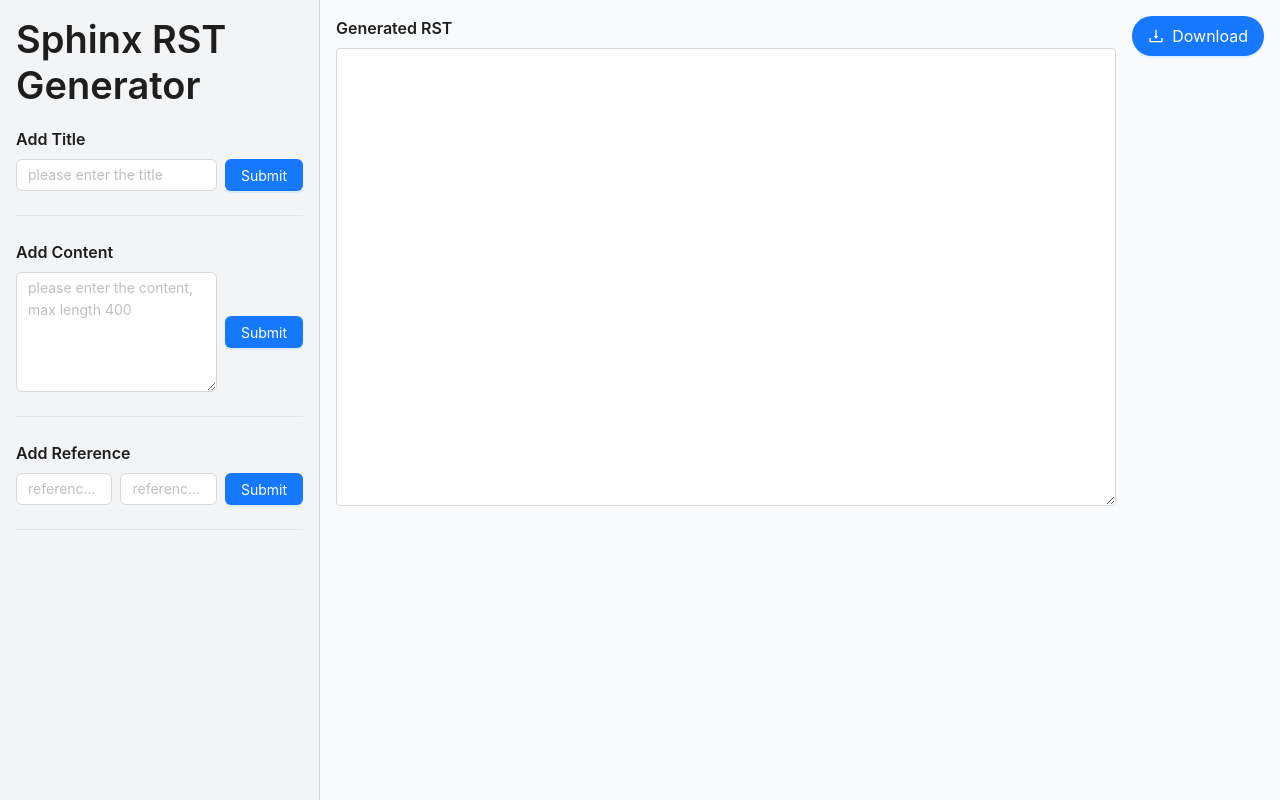
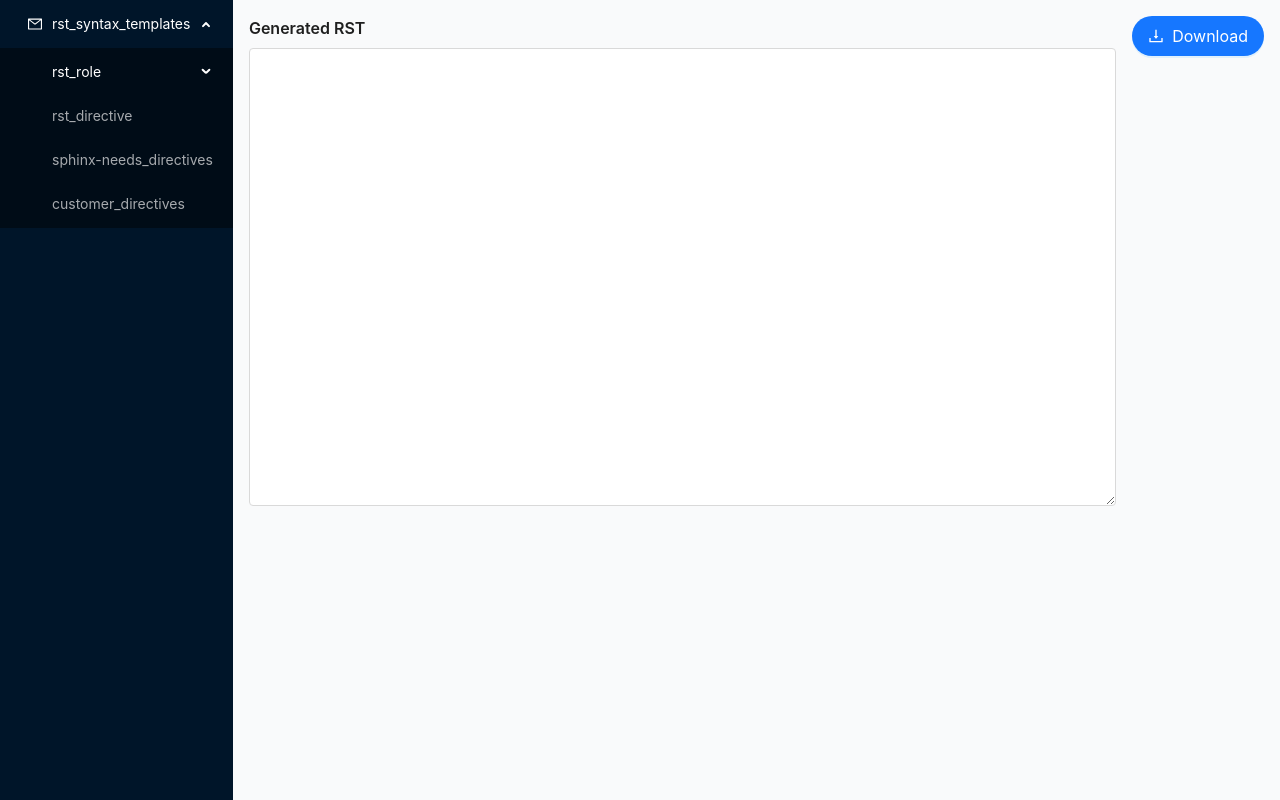
Before and after one commit to Miramila/Document_writing_sphinx, a React (Create React App) app in the folder frontend/: page / in a window 1280 px wide. Built offline with nearby package versions, Linux system fonts and the light colour scheme.

Commit message:
add sidebar and text-selected function

```diff
--- a/frontend/src/App.css
+++ b/frontend/src/App.css
@@ -1,31 +1,25 @@
 .App {
   text-align: center;
+  display: flex;
+  height: 100vh; /* Full height */
 }
 
 .App-logo {
-  height: 40vmin;
-  pointer-events: none;
+  color: #61dafb;
 }
 
-@media (prefers-reduced-motion: no-preference) {
-  .App-logo {
-    animation: App-logo-spin infinite 20s linear;
-  }
+.sidebar {
+  width: 256px; /* Fixed width for the sidebar */
+  height: 100vh; /* Full height */
+  padding-top: 20px;
+  border-right: 1px solid #e2e8f0;
+  background-color: #f7fafc;
 }
 
-.App-header {
-  background-color: #282c34;
-  min-height: 100vh;
-  display: flex;
-  flex-direction: column;
-  align-items: center;
-  justify-content: center;
-  font-size: calc(10px + 2vmin);
-  color: white;
-}
-
-.App-link {
-  color: #61dafb;
+.main-content {
+  flex-grow: 1; /* Take up the remaining space */
+  padding: 1rem;
+  background-color: #f7fafc;
 }
 
 @keyframes App-logo-spin {
--- a/frontend/src/App.js
+++ b/frontend/src/App.js
@@ -1,13 +1,12 @@
-import React, { useState, useEffect, useRef } from "react";
+import React, { useState, useRef } from "react";
 import axiosInstance from "./axiosInstance";
-import { Button, Divider, Input, Space, Typography } from "antd";
+import { Button, Input, Typography } from "antd";
 import { DownloadOutlined } from "@ant-design/icons";
+import Sidebar from "./components/Sidebar";
+import "./App.css";
 
 function App() {
   const { TextArea } = Input;
-  const [title, setTitle] = useState("");
-  const [content, setContent] = useState("");
-  const [reference, setReference] = useState({ name: "", link: "" });
   const [rstDocument, setRstDocument] = useState("");
   const textAreaRef = useRef(null);
 
@@ -27,22 +26,22 @@
     }, 0);
   };
 
-  const addTitle = () => {
-    const rstTitle = `${title}\n${"=".repeat(title.length)}\n`;
-    insertAtCursor(rstTitle);
-    setTitle("");
-  };
+  const formatSelectedText = async (formatType) => {
+    const textArea = textAreaRef.current.resizableTextArea.textArea;
+    const startPos = textArea.selectionStart;
+    const endPos = textArea.selectionEnd;
+    const selectedText = textArea.value.substring(startPos, endPos);
 
-  const addContent = () => {
-    const rstContent = `${content}\n`;
-    insertAtCursor(rstContent);
-    setContent("");
-  };
-
-  const addReference = () => {
-    const rstReference = `.. _${reference.name}: ${reference.link}\n`;
-    insertAtCursor(rstReference);
-    setReference({ name: "", link: "" });
+    try {
+      const response = await axiosInstance.post('/format', {
+        text: selectedText,
+        format_type: formatType
+      });
+      const formattedText = response.data.formatted_text;
+      insertAtCursor(formattedText);
+    } catch (error) {
+      console.error('Error formatting text:', error);
+    }
   };
 
   const generateRst = async () => {
@@ -61,61 +60,9 @@
   };
 
   return (
-    <div className="flex h-screen bg-gray-200">
-      <div className="w-1/4 p-4 border-r border-gray-300 bg-gray-100">
-        <Typography.Title level={1}>Sphinx RST Generator</Typography.Title>
-        <Typography.Title level={5}>Add Title</Typography.Title>
-        <Space>
-          <Input
-            placeholder="please enter the title"
-            value={title}
-            onChange={(e) => setTitle(e.target.value)}
-          />
-          <Button type="primary" onClick={addTitle}>
-            Submit
-          </Button>
-        </Space>
-        <Divider />
-
-        <Typography.Title level={5}>Add Content</Typography.Title>
-        <Space>
-          <TextArea
-            rows={5}
-            placeholder="please enter the content, max length 400"
-            maxLength={400}
-            value={content}
-            onChange={(e) => setContent(e.target.value)}
-          />
-          <Button type="primary" onClick={addContent}>
-            Submit
-          </Button>
-        </Space>
-        <Divider />
-
-        <Typography.Title level={5}>Add Reference</Typography.Title>
-        <Space>
-          <Input
-            placeholder="reference name"
-            value={reference.name}
-            onChange={(e) =>
-              setReference({ ...reference, name: e.target.value })
-            }
-          />
-          <Input
-            placeholder="reference link"
-            value={reference.link}
-            onChange={(e) =>
-              setReference({ ...reference, link: e.target.value })
-            }
-          />
-          <Button type="primary" onClick={addReference}>
-            Submit
-          </Button>
-        </Space>
-        <Divider />
-      </div>
-
-      <div className="flex flex-col w-3/4 p-4 bg-gray-50">
+    <div className="flex h-screen">
+      <Sidebar formatSelectedText={formatSelectedText} />
+      <div className="flex flex-col w-full p-4 bg-gray-50">
         <div className="flex justify-between items-start">
           <div className="flex-1">
             <Typography.Title level={5}>Generated RST</Typography.Title>
--- /dev/null
+++ b/frontend/src/components/Sidebar.js
@@ -0,0 +1,36 @@
+import React from 'react';
+import { Menu } from 'antd';
+import { MailOutlined } from '@ant-design/icons';
+
+const { SubMenu } = Menu;
+
+const Sidebar = ({ formatSelectedText }) => {
+  return (
+    <Menu
+      style={{ width: 256, height: '100vh' }}
+      defaultSelectedKeys={['1']}
+      defaultOpenKeys={['sub1']}
+      mode="inline"
+      theme="dark"
+    >
+      <SubMenu key="sub1" icon={<MailOutlined />} title="rst_syntax_templates">
+        <SubMenu key="sub2" title="rst_role">
+          <Menu.Item key="1" onClick={() => formatSelectedText("title")}>标题 Title</Menu.Item>
+          <Menu.Item key="2" onClick={() => formatSelectedText("bold")}>加粗 Bold</Menu.Item>
+          <Menu.Item key="3" onClick={() => formatSelectedText("italic")}>斜体 Italic</Menu.Item>
+          {/* <Menu.Item key="2" >行内标记 Inline markup</Menu.Item>
+          <Menu.Item key="3">源代码 Source Code</Menu.Item>
+          <Menu.Item key="4">表格 Tables</Menu.Item>
+          <Menu.Item key="5">超链接 Hyperlinks</Menu.Item>
+  <Menu.Item key="6">超链接 Hyperlinks</Menu.Item> */}
+        </SubMenu>
+        <Menu.Item key="7">rst_directive</Menu.Item>
+        <Menu.Item key="8">sphinx-needs_directives</Menu.Item>
+        <Menu.Item key="9">customer_directives</Menu.Item>
+      </SubMenu>
+    </Menu>
+
+  );
+};
+
+export default Sidebar;
```
Also changed, not shown: frontend/src/components/ToolBar.js (line endings or trailing spaces), 1 other file (tests, documents, lock files or other folders).
